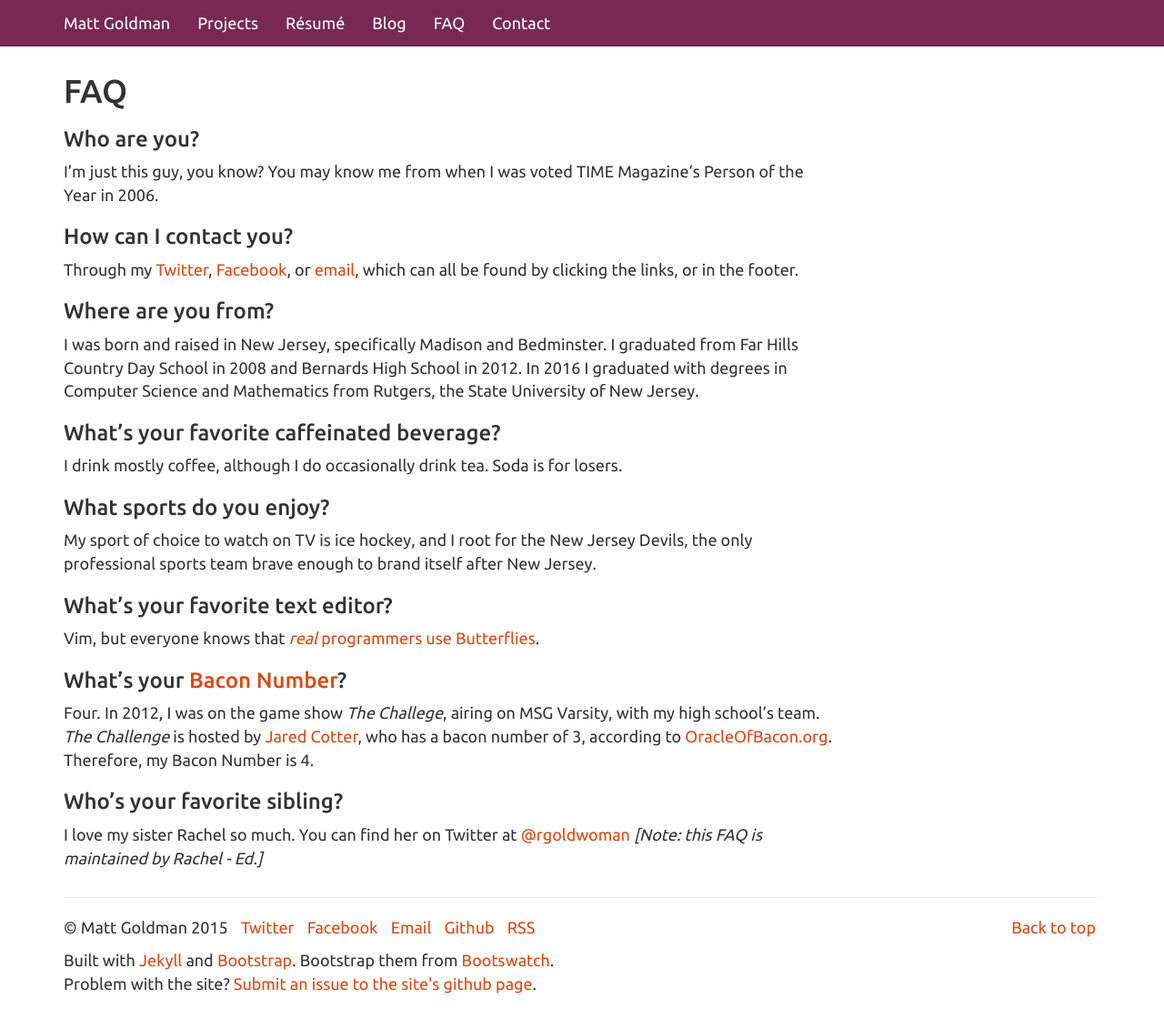
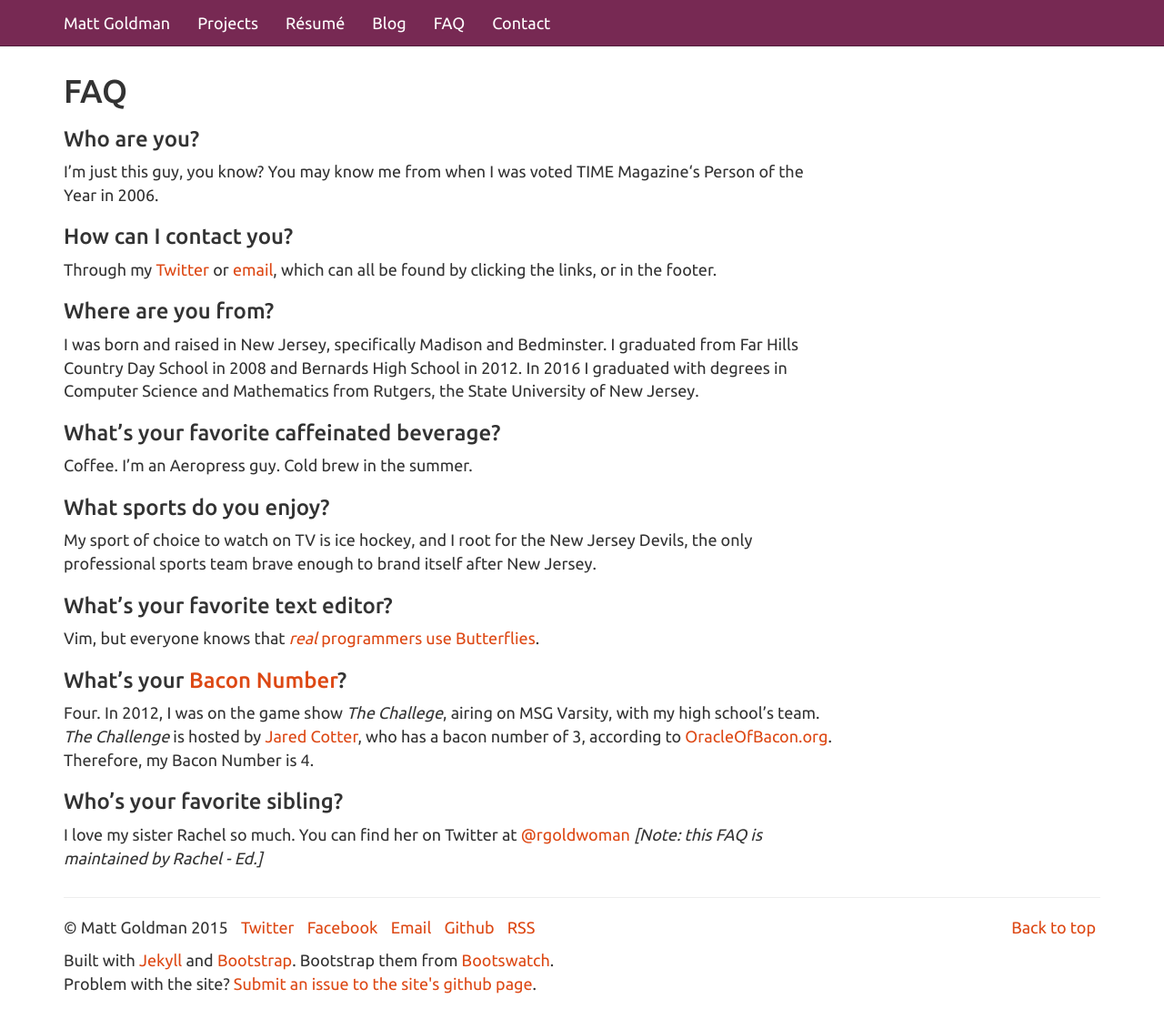
Before and after one commit to robotmlg/mattgoldman.us, a Jekyll site: the page built from faq.md, in a window 1280 px wide and 1134 px high. Shown: the top 1131 px of the window at 91% size. Built offline with Jekyll 4.4.1, drawn with Linux system fonts in a browser that asks for light colours.

Commit message:
Update faq.md

```diff
--- a/faq.md
+++ b/faq.md
@@ -9,13 +9,13 @@ permalink: /faq/
 I’m just this guy, you know? You may know me from when I was voted TIME Magazine‘s Person of the Year in 2006.
 
 ### How can I contact you?
-Through my [Twitter](http://twitter.com/robotmlg), [Facebook](https://facebook.com/robotmlg), or [email](mailto:matt+faq@mattgoldman.us), which can all be found by clicking the links, or in the footer.
+Through my [Twitter](http://twitter.com/robotmlg) or [email](mailto:matt+faq@mattgoldman.us), which can all be found by clicking the links, or in the footer.
 
 ### Where are you from?
 I was born and raised in New Jersey, specifically Madison and Bedminster. I graduated from Far Hills Country Day School in 2008 and Bernards High School in 2012. In 2016 I graduated with degrees in Computer Science and Mathematics from Rutgers, the State University of New Jersey.
 
 ### What’s your favorite caffeinated beverage?
-I drink mostly coffee, although I do occasionally drink tea. Soda is for losers.
+Coffee.  I'm an Aeropress guy.  Cold brew in the summer.
 
 ### What sports do you enjoy?
 My sport of choice to watch on TV is ice hockey, and I root for the New Jersey Devils, the only professional sports team brave enough to brand itself after New Jersey.
@@ -28,4 +28,4 @@ Four.  In 2012, I was on the game show *The Challege*, airing on MSG Varsity, wi
 
 ### Who's your favorite sibling?
 
-I love my sister Rachel so much. You can find her on Twitter at [@rgoldwoman](twitter.com/rgoldwoman) _[Note: this FAQ is maintained by Rachel - Ed.]_
+I love my sister Rachel so much. You can find her on Twitter at [@rgoldwoman](https://twitter.com/rgoldwoman) _[Note: this FAQ is maintained by Rachel - Ed.]_
```
